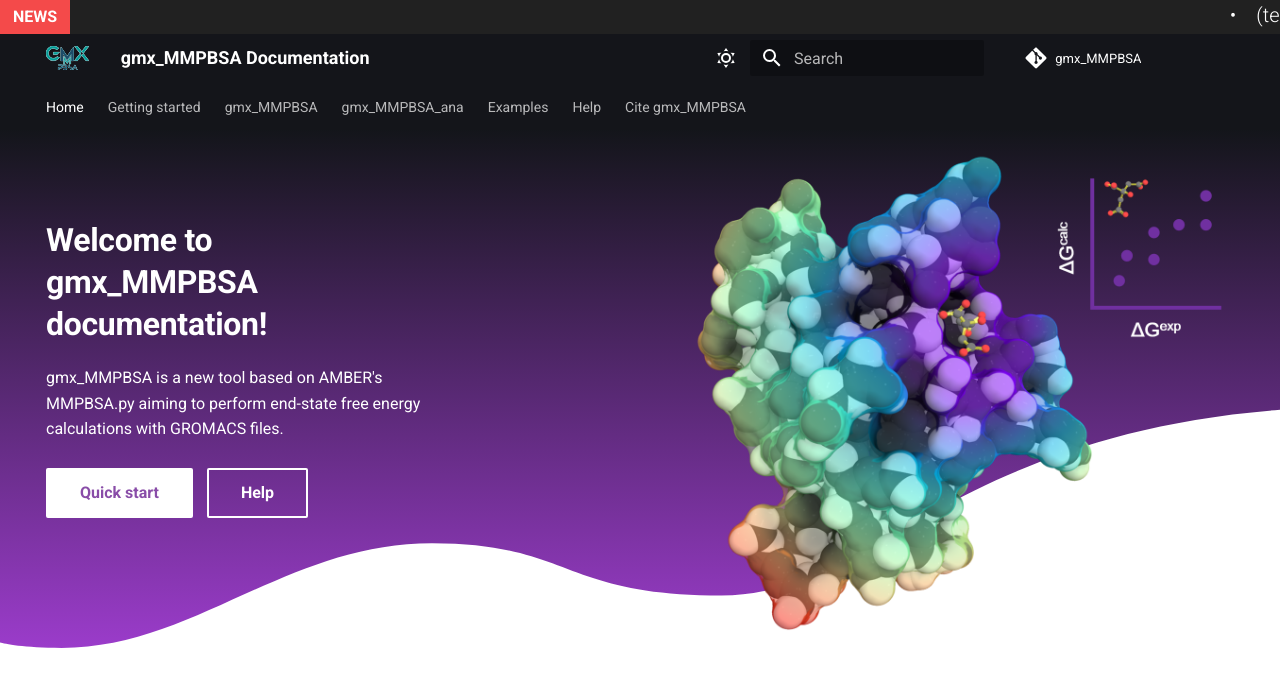
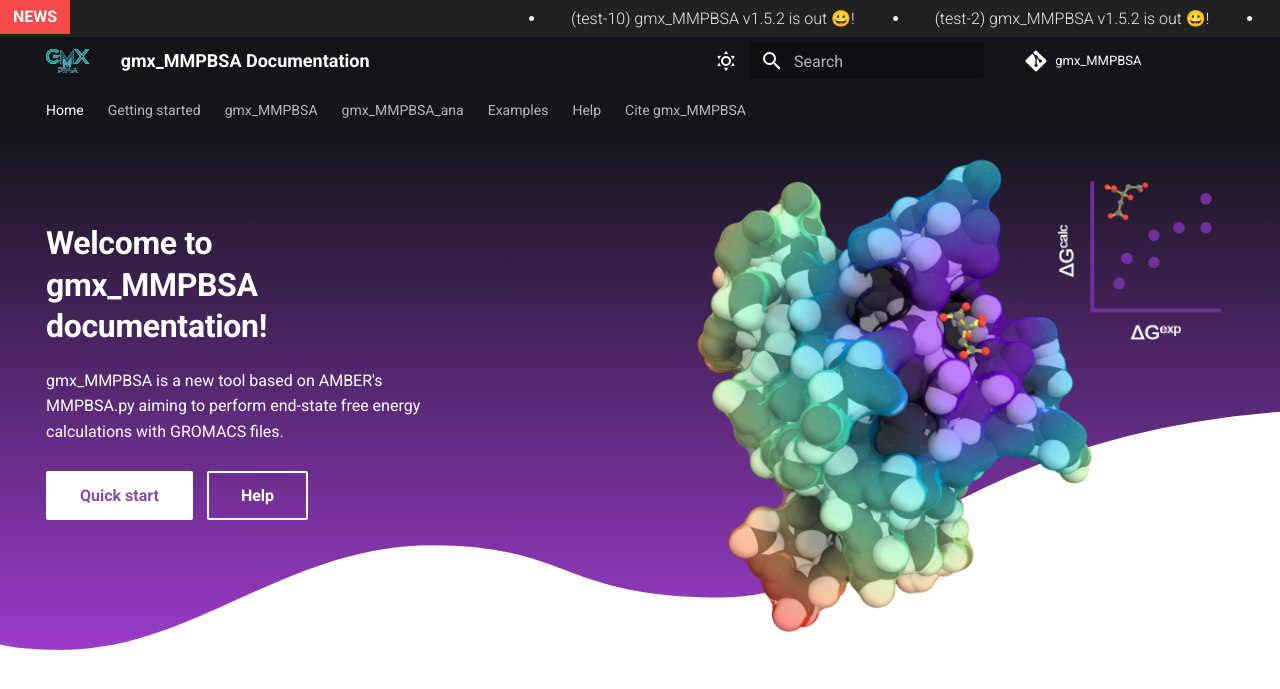
Before and after one commit to Valdes-Tresanco-MS/gmx_MMPBSA, an MkDocs documentation site: the page built from docs/index.md, in a window 1280 px wide. Shown: the top 689 px of the page. Built offline with MkDocs 1.6.1 and Material for MkDocs 9.7.7, drawn with Linux system fonts in a browser that asks for light colours; comment, search, counter and statistics services are not loaded; the version menu is left out.

Commit message:
fixed news section and behavior

```diff
--- /dev/null
+++ b/docs/assets/js/news.js
@@ -0,0 +1,37 @@
+function loadNews(file) {
+        fetch(file)
+          .then(response => response.json())
+          .then(data => {
+              const new_container = document.getElementById("news-container")
+              data.forEach((item) => {
+                let a = document.createElement('a');
+                let atext = document.createTextNode(`${item.new}`);
+                a.setAttribute('href', `${item.url}`);
+                a.setAttribute('class', "new-text");
+                a.appendChild(atext);
+                let li = document.createElement("li");
+                li.appendChild(a);
+                new_container.appendChild(li);
+              })
+
+              // get variables
+              const root = document.documentElement;
+              getComputedStyle(root).getPropertyValue("--marquee-elements-displayed");
+              let marqueeContent = document.querySelector("ul.marquee-content");
+              root.style.setProperty("--marquee-elements", marqueeContent.children.length);
+              let width = 0
+              for(let i=0; i<marqueeContent.children.length; i++) {
+                width = width + marqueeContent.children[i].offsetWidth
+              }
+              let viewportWidth = window.innerWidth;
+              root.style.setProperty("--marquee-traslation", width/viewportWidth * 100);
+              console.log(width/viewportWidth * 100)
+              if (width > viewportWidth) {
+                root.style.setProperty("--marquee-animation-duration", 15 * width / viewportWidth);
+              } else {
+                root.style.setProperty("--marquee-animation-duration", 20 );
+              }
+              console.log('am', getComputedStyle(root).getPropertyValue("--marquee-animation-duration"))
+          })
+
+      }
--- a/docs/overrides/main.html
+++ b/docs/overrides/main.html
@@ -17,23 +17,12 @@
 {% endblock %}
 {% block announce %}
   <span class="title">NEWS</span>
-  <div id="news-section">
-
+  <div class="marquee">
+    <ul class="marquee-content" id="news-container">
+    </ul>
   </div>
-  <script type="text/javascript">
-    function loadNews(file) {
-      fetch(file)
-        .then(response => response.json())
-        .then(data => {
-            let list = "<p class='moving-text'>"
-            data.forEach((item) => {
-                list += `<span class="bullet">&bull;</span>`
-                list += `<a href=${item.url}>${item.new}</a>`
-            })
-            list += "</p>";
-            document.getElementById("news-section").innerHTML = list;
-        })
-    }
-    loadNews("{{ 'news.json' | url }}")
-  </script>
+      <script src="{{ 'assets/js/news.js' | url }}"></script>
+      <script type="text/javascript">
+        loadNews("{{ 'news.json' | url }}")
+      </script>
 {% endblock %}
--- a/docs/overrides/stylesheets/global.css
+++ b/docs/overrides/stylesheets/global.css
@@ -92,55 +92,52 @@
     justify-content: center;
     /*padding: 1px 1px;*/
 }
-
-/* Makes the animation pause on hover */
-.moving-text{
-    color: #ffffff;
-    font-size: 20px;
-    font-weight: 300;
-    text-decoration: none;
-    margin: 0;
-    padding: 0;
-    position: relative;
-    display: inline-block;
-
-    width: auto;
-    line-height: 15px;
-    white-space: nowrap;
-}
-.moving-text:hover{
-    animation-play-state: paused;
+:root {
+  --marquee-animation-duration: 10;
+  --marquee-traslation: -200%;
 }
 
-
-/* The animation */
-@keyframes marquee{
-    0%{transform: translateX(100%);}
-    100%{transform: translateX(-100%);}
+.marquee {
+  width: 100%;
+  height: 25px;
+  /*background-color: #111;*/
+  color: #eee;
+  overflow: hidden;
+  position: relative;
+  margin: 0 !important;
+  padding: 0 !important;
+  box-sizing: border-box;
+}
+.marquee-content {
+  height: 100%;
+  display: flex !important;
+    margin: 0 !important;
+    padding: 0 !important;
+  animation: scrolling calc(var(--marquee-animation-duration) * 1s) linear infinite;
+}
+.marquee-content:hover {
+  animation-play-state: paused;
+}
+@keyframes scrolling {
+  0% { transform: translateX(100%); }
+  100% { transform: translateX(calc(var(--marquee-traslation) * -1%)); }
 }
 
-/* media query to enable animation for only those who want it */
-@media (prefers-reduced-motion: no-preference) {
-    .moving-text{
-        animation: marquee 25s linear infinite;
-    }
+.marquee-content li {
+  max-height: 100%;
+  font-size: 16px;
+  white-space: nowrap;
+  padding: 0 25px;
+  font-weight: 300;
+  margin: 0 10px;
+}
+
+.new-text {
+  text-decoration: none;
+  color: #ffffff;
 }
 
 .md-banner__inner {
-    margin: 0.3rem auto;
+    margin: 0.3rem 0.5rem;
+    max-width: 100%;
 }
-
-.news_ul {
-    margin: 0;
-    padding: 0 !important;
-}
-
-
-.news_ul li {
-    display: inline-block !important;
-    padding: 0 20px;
-}
-
-.bullet {
-    padding: 0 20px;
-}
```
